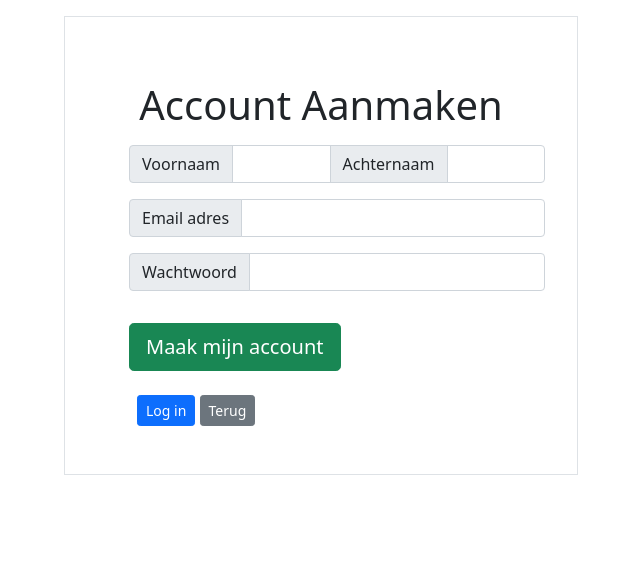
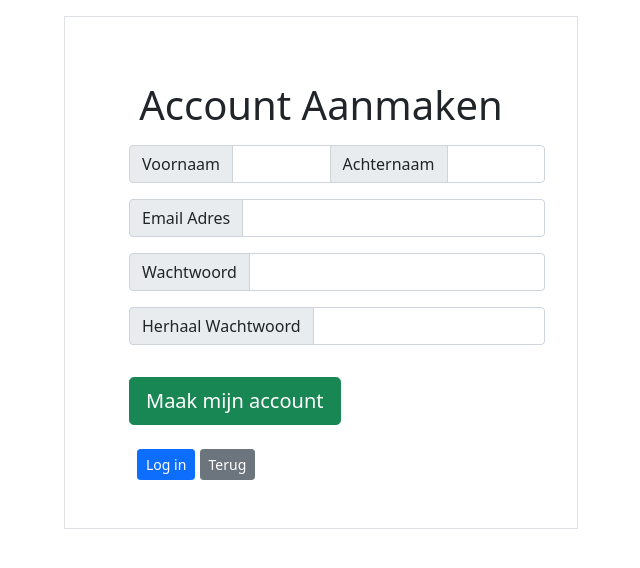
Before and after one commit to kajatrijsburg/BCM-Security-hospital-project, a PHP site: page /SignUp.php in a window 1280 px wide. Shown: the part 76-644 px from the top of the page, without its empty margins (34-674 px from the left). Run offline with PHP 8.4, Linux system fonts and the light colour scheme; some libraries are stand-ins or nearby versions.

Commit message:
sign up form

```diff
--- a/public/SignUp.php
+++ b/public/SignUp.php
@@ -11,9 +11,7 @@
         rel="stylesheet"
         href="https://cdn.jsdelivr.net/npm/bootstrap-icons@1.3.0/font/bootstrap-icons.css"
     />
-
-
-    <title>Frontend Bootcamp</title>
+    <title>Isla sign Up</title>
 </head>
 <body>
 <header>
@@ -48,7 +46,7 @@
 <div class="container">
     <div class="row align-items-center">
         <div class="col-sm-12 col-md-12 col-lg-6">
-            <form class="border m-3 p-5">
+            <form class="border m-3 p-5" method="post" action="<?php echo htmlspecialchars($_SERVER[PHP_SELF]);?>">
                 <h1 class="text-center m-3">Account Aanmaken</h1>
                 <div class="input-group m-3">
                     <span class="input-group-text" id="inputGroup-sizing-default">Voornaam</span>
@@ -57,17 +55,21 @@
                     <input type="text" class="form-control" >
                 </div>
                 <div class="input-group m-3">
-                    <span class="input-group-text" id="inputGroup-sizing-default">Email adres</span>
+                    <span class="input-group-text" id="inputGroup-sizing-default">Email Adres</span>
                     <input type="email" class="form-control" id="exampleInputEmail1" aria-describedby="emailHelp">
                 </div>
                 <div class="input-group m-3">
                     <span class="input-group-text" id="inputGroup-sizing-default">Wachtwoord</span>
                     <input type="password" class="form-control" id="exampleInputPassword1">
                 </div>
+                <div class="input-group m-3">
+                    <span class="input-group-text" id="inputGroup-sizing-default">Herhaal Wachtwoord</span>
+                    <input type="password" class="form-control" id="exampleInputPassword1">
+                </div>
                 <button type="submit" class="btn btn-lg btn-success m-3">Maak mijn account</button>
                 <div class="container mt-2">
-                    <button type="submit" class="btn btn-sm btn-primary">Log in</button>
-                    <button type="submit" class="btn btn-sm btn-secondary">Terug</button>
+                    <a href="index.php" class="btn btn-sm btn-primary">Log in</a>
+                    <a href="index.php" class="btn btn-sm btn-secondary">Terug</a>
                 </div>
 
             </form>
```
